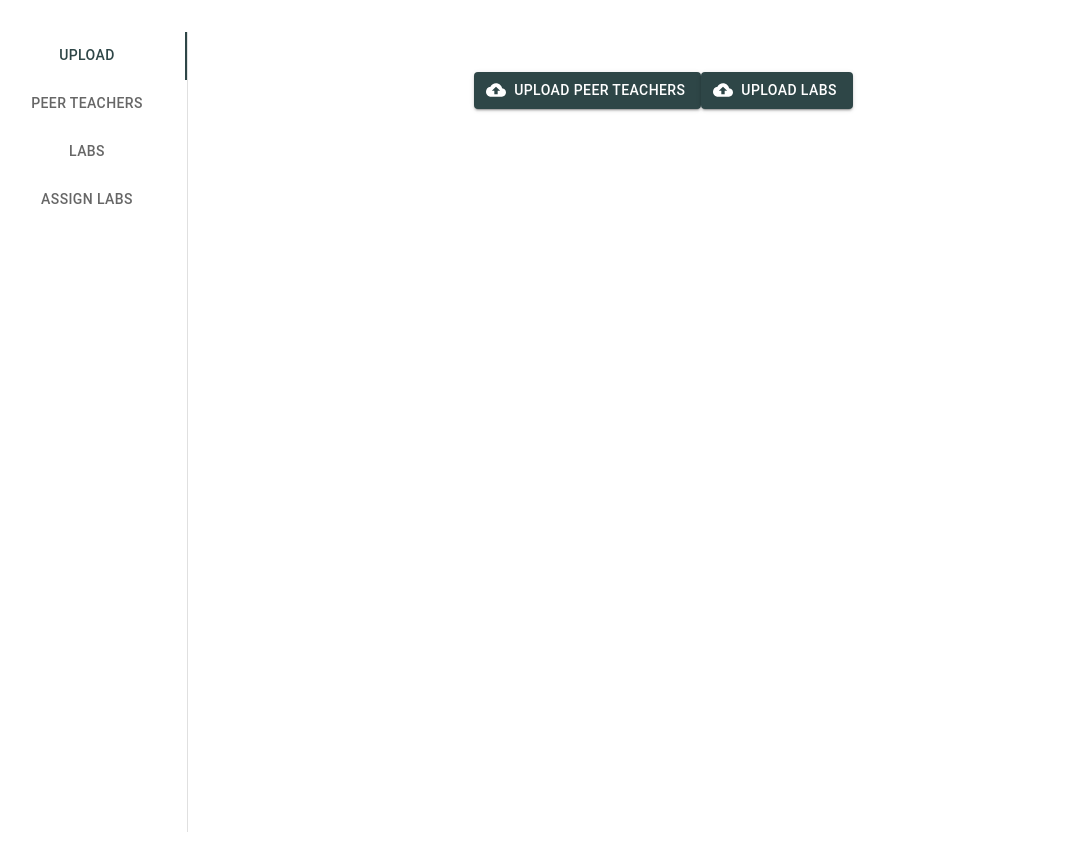
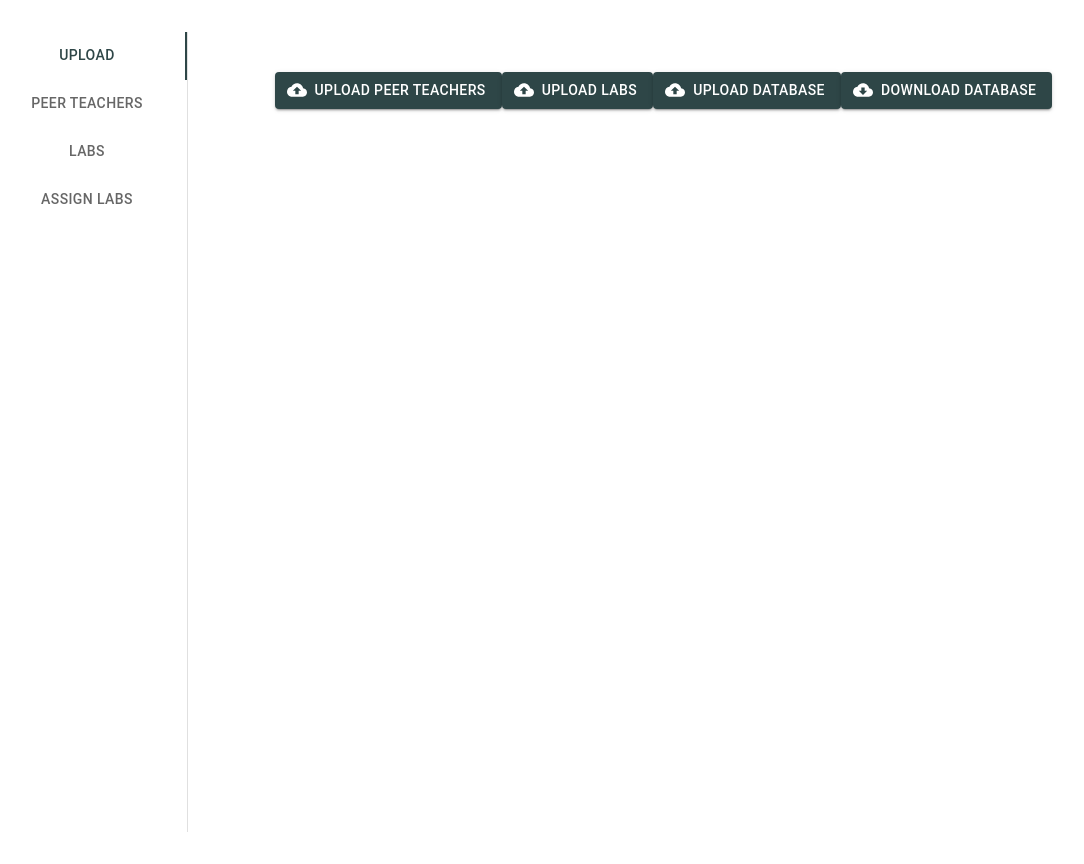
Before and after one commit to TrooperZ/PeerTeacherScheduler_v2, a React (Vite) app: page / in a window 1280 px wide. Shown: the whole page, without its empty margins (77-1161 px from the left). Built offline with nearby package versions, Linux system fonts and the light colour scheme.

Commit message:
added database upload and download

```diff
--- a/src/components/tabs/UploadTab.jsx
+++ b/src/components/tabs/UploadTab.jsx
@@ -1,5 +1,7 @@
 import PeerTeacherUploadButton from "./upload-tab-components/PeerTeacherUploadButton";
 import LabUploadButton from "./upload-tab-components/LabUploadButton";
+import DatabaseUploadButton from "./upload-tab-components/DatabaseUploadButton";
+import DatabaseDownloadButton from "./upload-tab-components/DatabaseDownloadButton";
 
 const UploadTab = ({peerTeachers, setPeerTeachers, labs, setLabs}) => {
     return (
@@ -16,6 +18,16 @@ const UploadTab = ({peerTeachers, setPeerTeachers, labs, setLabs}) => {
                 labs={labs}
                 setLabs={setLabs}
             />
+            <DatabaseUploadButton
+                peerTeachers={peerTeachers}
+                setPeerTeachers={setPeerTeachers}
+                labs={labs}
+                setLabs={setLabs}
+            />
+            <DatabaseDownloadButton
+                peerTeachers={peerTeachers}
+                labs={labs}
+            />
         </div>
     )
 }
--- /dev/null
+++ b/src/components/tabs/upload-tab-components/DatabaseDownloadButton.jsx
@@ -0,0 +1,35 @@
+import Button from '@mui/material/Button';
+import { CloudDownload as CloudDownloadIcon } from '@mui/icons-material';
+
+const DatabaseDownloadButton = ({ peerTeachers, labs }) => {
+
+    const handleDownload = () => {
+        const jsonString = JSON.stringify({ labs: labs, peerTeachers: peerTeachers });
+
+        const blob = new Blob([jsonString], { type: 'application/json' });
+        const link = document.createElement('a');
+        link.href = URL.createObjectURL(blob);
+        link.download = 'database.json';
+        link.click();
+    }
+
+    return (
+        <Button
+            component="label"
+            role={undefined}
+            variant="contained"
+            tabIndex={-1}
+            startIcon={<CloudDownloadIcon />}
+            // type='button'
+            // href={`data:text/json;charset=utf-8,${encodeURIComponent(
+            //     JSON.stringify({ labs: labs, peerTeachers: peerTeachers })
+            // )}`}
+            // download={'database.json'}
+            onClick={handleDownload}
+        >
+            Download Database
+        </Button>
+    );
+}
+
+export default DatabaseDownloadButton;
--- /dev/null
+++ b/src/components/tabs/upload-tab-components/DatabaseUploadButton.jsx
@@ -0,0 +1,76 @@
+import VisuallyHiddenInput from './VisuallyHiddenInput';
+import Button from '@mui/material/Button';
+import CloudUploadIcon from '@mui/icons-material/CloudUpload';
+
+const DatabaseUploadButton = ({ peerTeachers, setPeerTeachers, labs, setLabs }) => {
+
+    const deletePT = (uin) => {
+        setPeerTeachers((prevPeerTeachers) => {
+            const updatedPeerTeachers = prevPeerTeachers.filter(pt => pt.uin !== uin);
+            return updatedPeerTeachers;
+        })
+
+        setLabs((prevLabs) => {
+            const updatedLabs = prevLabs.map((lab) =>
+                lab.pt === uin ? { ...lab, assigned: false, pt: undefined } : lab
+            );
+            return updatedLabs;
+        })
+    }
+
+    const deleteLab = (lab) => {
+        // console.log(lab);
+        let temp = labs.filter(elem => elem.course === lab.course && elem.section === lab.section);
+        if (temp.pt !== undefined) {
+            setPeerTeachers((prevPeerTeachers) => {
+                let updatedPT = prevPeerTeachers.find(pt => pt.uin === temp.pt);
+                updatedPT.hours -= temp.hours;
+                const updatedPeerTeachers = prevPeerTeachers.map(
+                    (pt) => pt.uin === updatedPT.uin ? updatedPT : pt
+                );
+                return updatedPeerTeachers;
+            })
+        }
+
+        setLabs((prevLabs) => {
+            const updatedLabs = prevLabs.filter(elem => !(elem.course === lab.course && elem.section === lab.section));
+            return updatedLabs;
+        })
+    }
+
+    const parseFile = (file) => {
+        const reader = new FileReader();
+        reader.onload = (event) => {
+            const jsonData = JSON.parse(event.target.result);
+            setLabs(jsonData.labs);
+            setPeerTeachers(jsonData.peerTeachers);
+        }
+        reader.readAsText(file);
+    }
+
+    const handleFile = (event) => {
+        // console.log(event.target.files)
+        // console.log(event.target.files[0])
+        const file = event.target.files[0];
+        parseFile(file);
+    }
+
+    return (
+        <Button
+            component="label"
+            role={undefined}
+            variant="contained"
+            tabIndex={-1}
+            startIcon={<CloudUploadIcon />}
+        >
+            Upload Database
+            <VisuallyHiddenInput
+                type="file"
+                onChange={handleFile}
+                accept='.json'
+            />
+        </Button>
+    )
+}
+
+export default DatabaseUploadButton;
--- a/src/components/tabs/upload-tab-components/LabUploadButton.jsx
+++ b/src/components/tabs/upload-tab-components/LabUploadButton.jsx
@@ -1,18 +1,6 @@
-import { styled } from '@mui/material/styles';
+import VisuallyHiddenInput from './VisuallyHiddenInput';
 import Button from '@mui/material/Button';
 import CloudUploadIcon from '@mui/icons-material/CloudUpload';
-
-const VisuallyHiddenInput = styled('input')({
-    clip: 'rect(0 0 0 0)',
-    clipPath: 'inset(50%)',
-    height: 1,
-    overflow: 'hidden',
-    position: 'absolute',
-    bottom: 0,
-    left: 0,
-    whiteSpace: 'nowrap',
-    width: 1,
-});
 
 const LabUploadButton = ({ peerTeachers, setPeerTeachers, labs, setLabs }) => {
 
@@ -33,7 +21,7 @@ const LabUploadButton = ({ peerTeachers, setPeerTeachers, labs, setLabs }) => {
         }
 
         setLabs((prevLabs) => {
-            const updatedLabs = prevLabs.filter(elem => elem.lab !== lab);
+            const updatedLabs = prevLabs.filter(elem => !(elem.course === lab.course && elem.section === lab.section));
             return updatedLabs;
         })
     }
@@ -119,7 +107,7 @@ const LabUploadButton = ({ peerTeachers, setPeerTeachers, labs, setLabs }) => {
                 const duplicates = [];
                 updatedLabs.forEach((elem) => {
                     if (elem.course === lab.course && elem.section === lab.section) {
-                        duplicates.push(elem.course, elem.section);
+                        duplicates.push(elem);
                     }
                 });
 
--- a/src/components/tabs/upload-tab-components/PeerTeacherUploadButton.jsx
+++ b/src/components/tabs/upload-tab-components/PeerTeacherUploadButton.jsx
@@ -1,18 +1,6 @@
-import { styled } from '@mui/material/styles';
+import VisuallyHiddenInput from './VisuallyHiddenInput';
 import Button from '@mui/material/Button';
 import CloudUploadIcon from '@mui/icons-material/CloudUpload';
-
-const VisuallyHiddenInput = styled('input')({
-    clip: 'rect(0 0 0 0)',
-    clipPath: 'inset(50%)',
-    height: 1,
-    overflow: 'hidden',
-    position: 'absolute',
-    bottom: 0,
-    left: 0,
-    whiteSpace: 'nowrap',
-    width: 1,
-});
 
 const PeerTeacherUploadButton = ({ peerTeachers, setPeerTeachers, labs, setLabs }) => {
 
--- /dev/null
+++ b/src/components/tabs/upload-tab-components/VisuallyHiddenInput.jsx
@@ -0,0 +1,15 @@
+import { styled } from '@mui/material/styles';
+
+const VisuallyHiddenInput = styled('input')({
+    clip: 'rect(0 0 0 0)',
+    clipPath: 'inset(50%)',
+    height: 1,
+    overflow: 'hidden',
+    position: 'absolute',
+    bottom: 0,
+    left: 0,
+    whiteSpace: 'nowrap',
+    width: 1,
+});
+
+export default VisuallyHiddenInput;
```
